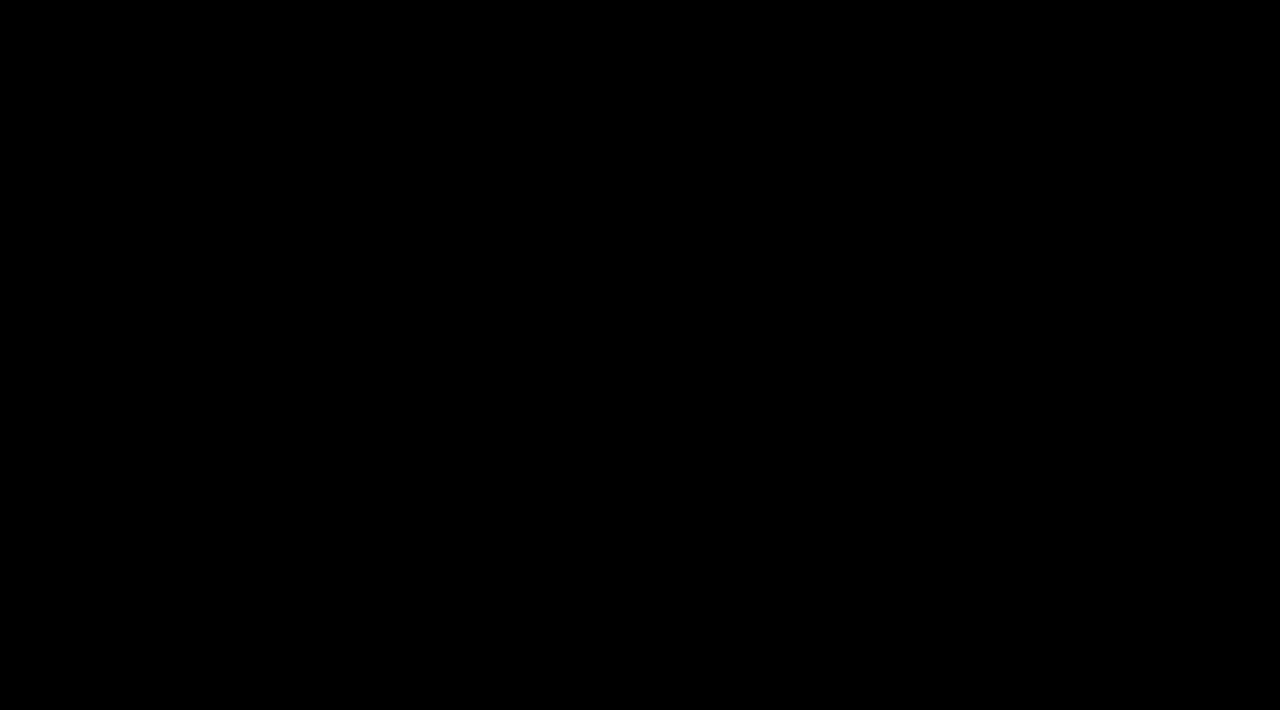
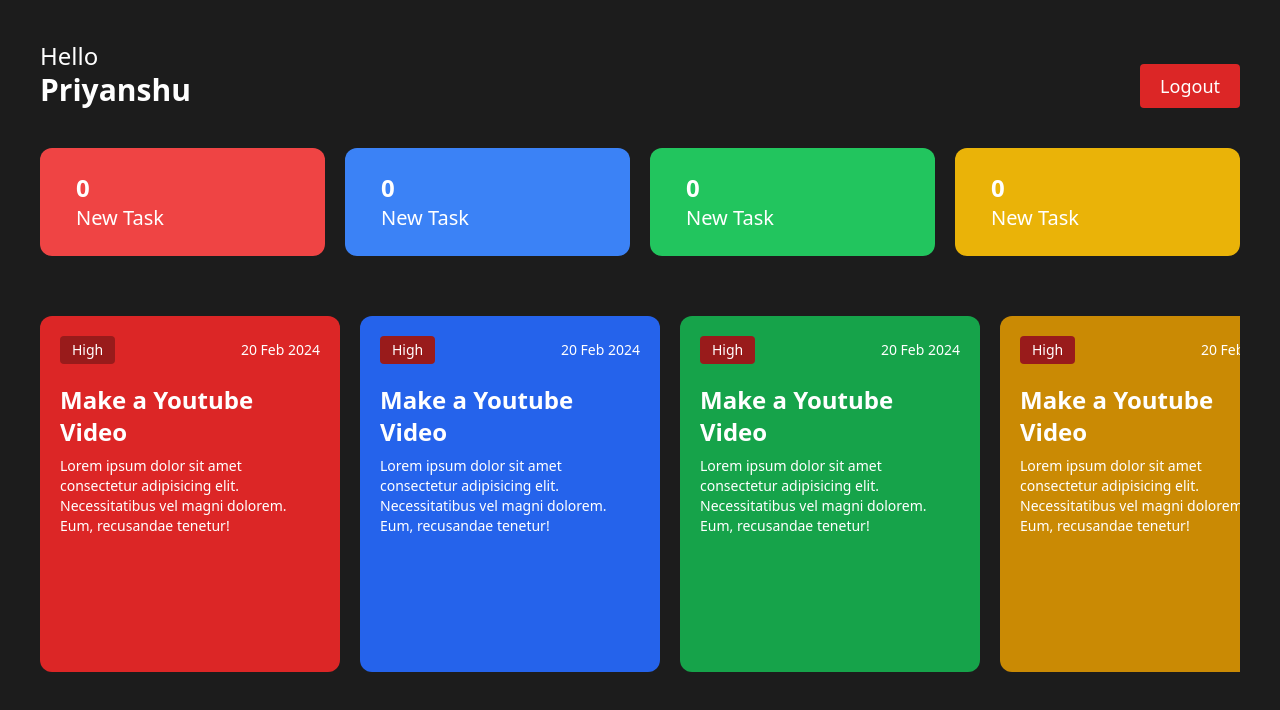
Before and after one commit to Thenameispaashu/EMS, a React (Vite) app: page / in a window 1280 px wide. Shown: the top 710 px of the page. Built offline with nearby package versions, Linux system fonts and the light colour scheme.

Commit message:
employee dashboard created

```diff
--- a/src/App.jsx
+++ b/src/App.jsx
@@ -1,11 +1,13 @@
 import React from 'react'
 import Login from './components/auth/Login'
+import EmployeeDashboard from './components/Dashboard/EmployeeDashboard'
 
 
 const App = () => {
   return (
     <>
     {/* <Login/> */}
+    <EmployeeDashboard/>
     </>
   )
 }
--- a/src/components/Dashboard/EmployeeDashboard.jsx
+++ b/src/components/Dashboard/EmployeeDashboard.jsx
@@ -0,0 +1,16 @@
+import React from 'react'
+import Header from '../Others/Header'
+import TaskListNumber from '../Others/TaskListNumber'
+import TaskList from '../TaskList/TaskList'
+
+const EmployeeDashboard = () => {
+  return (
+    <div className='p-10 bg-[#1c1c1c] h-screen ' >
+        <Header/>
+        <TaskListNumber />
+        <TaskList/>
+    </div>
+  )
+}
+
+export default EmployeeDashboard
--- /dev/null
+++ b/src/components/Others/Header.jsx
@@ -0,0 +1,14 @@
+import React from 'react'
+
+const Header = () => {
+  return (
+    <div className='flex items-end justify-between' >
+        <h1 className='text-2xl font-medium ' >
+            Hello <br /> <span className='text-3xl font-semibold ' >Priyanshu </span>
+        </h1>
+        <button className='bg-red-600 text-lg font-medium text-white px-5 py-2 rounded' >Logout</button>
+    </div>
+  )
+}
+
+export default Header
--- /dev/null
+++ b/src/components/Others/TaskListNumber.jsx
@@ -0,0 +1,27 @@
+import React from 'react'
+
+const TaskListNumber = () => {
+  return (
+    <div className='flex mt-10 justify-between gap-5 screen' >
+        <div className=" w-[45%] bg-red-500 rounded-xl px-9 py-6 ">
+            <h2 className='text-2xl font-semibold ' >0</h2>
+            <h3 className='text-xl font-medium' >New Task</h3>
+        </div>
+        <div className=" w-[45%] bg-blue-500 rounded-xl px-9 py-6 ">
+            <h2 className='text-2xl font-semibold ' >0</h2>
+            <h3 className='text-xl font-medium' >New Task</h3>
+        </div>
+        <div className=" w-[45%] bg-green-500 rounded-xl px-9 py-6 ">
+            <h2 className='text-2xl font-semibold ' >0</h2>
+            <h3 className='text-xl font-medium' >New Task</h3>
+        </div>
+        <div className=" w-[45%] bg-yellow-500 rounded-xl px-9 py-6 ">
+            <h2 className='text-2xl font-semibold ' >0</h2>
+            <h3 className='text-xl font-medium' >New Task</h3>
+        </div>
+
+    </div>
+  )
+}
+
+export default TaskListNumber
--- /dev/null
+++ b/src/components/TaskList/TaskList.jsx
@@ -0,0 +1,76 @@
+import React from 'react'
+
+const TaskList = () => {
+  return (
+    <div id='tasklist' className="h-[55%] flex overflow-x-auto items-center justify-start gap-5 flex-nowrap py-5 w-full mt-10">
+        <div className="h-full w-[300px] flex-shrink-0 p-5 bg-red-600 rounded-xl ">
+            <div className="flex justify-between items-center ">
+                <h3 className='bg-red-800 px-3 text-sm py-1 rounded  ' >High</h3>
+                <h4 className='text-sm' >20 Feb 2024</h4>
+            </div>
+            <h2 className='mt-5 text-2xl font-semibold ' >Make a Youtube Video</h2>
+            <p className='text-sm mt-2 '  > Lorem ipsum dolor sit amet consectetur adipisicing elit. Necessitatibus vel magni dolorem. Eum, recusandae tenetur! </p>
+        </div>
+        <div className="h-full w-[300px] flex-shrink-0 p-5 bg-blue-600 rounded-xl ">
+            <div className="flex justify-between items-center ">
+                <h3 className='bg-red-800 px-3 text-sm py-1 rounded  ' >High</h3>
+                <h4 className='text-sm' >20 Feb 2024</h4>
+            </div>
+            <h2 className='mt-5 text-2xl font-semibold ' >Make a Youtube Video</h2>
+            <p className='text-sm mt-2 '  > Lorem ipsum dolor sit amet consectetur adipisicing elit. Necessitatibus vel magni dolorem. Eum, recusandae tenetur! </p>
+        </div>
+        <div className="h-full w-[300px] flex-shrink-0 p-5 bg-green-600 rounded-xl ">
+            <div className="flex justify-between items-center ">
+                <h3 className='bg-red-800 px-3 text-sm py-1 rounded  ' >High</h3>
+                <h4 className='text-sm' >20 Feb 2024</h4>
+            </div>
+            <h2 className='mt-5 text-2xl font-semibold ' >Make a Youtube Video</h2>
+            <p className='text-sm mt-2 '  > Lorem ipsum dolor sit amet consectetur adipisicing elit. Necessitatibus vel magni dolorem. Eum, recusandae tenetur! </p>
+        </div>
+        <div className="h-full w-[300px] flex-shrink-0 p-5 bg-yellow-600 rounded-xl ">
+            <div className="flex justify-between items-center ">
+                <h3 className='bg-red-800 px-3 text-sm py-1 rounded  ' >High</h3>
+                <h4 className='text-sm' >20 Feb 2024</h4>
+            </div>
+            <h2 className='mt-5 text-2xl font-semibold ' >Make a Youtube Video</h2>
+            <p className='text-sm mt-2 '  > Lorem ipsum dolor sit amet consectetur adipisicing elit. Necessitatibus vel magni dolorem. Eum, recusandae tenetur! </p>
+        </div>
+        <div className="h-full w-[300px] flex-shrink-0 p-5 bg-red-600 rounded-xl ">
+            <div className="flex justify-between items-center ">
+                <h3 className='bg-red-800 px-3 text-sm py-1 rounded  ' >High</h3>
+                <h4 className='text-sm' >20 Feb 2024</h4>
+            </div>
+            <h2 className='mt-5 text-2xl font-semibold ' >Make a Youtube Video</h2>
+            <p className='text-sm mt-2 '  > Lorem ipsum dolor sit amet consectetur adipisicing elit. Necessitatibus vel magni dolorem. Eum, recusandae tenetur! </p>
+        </div>
+        <div className="h-full w-[300px] flex-shrink-0 p-5 bg-blue-600 rounded-xl ">
+            <div className="flex justify-between items-center ">
+                <h3 className='bg-red-800 px-3 text-sm py-1 rounded  ' >High</h3>
+                <h4 className='text-sm' >20 Feb 2024</h4>
+            </div>
+            <h2 className='mt-5 text-2xl font-semibold ' >Make a Youtube Video</h2>
+            <p className='text-sm mt-2 '  > Lorem ipsum dolor sit amet consectetur adipisicing elit. Necessitatibus vel magni dolorem. Eum, recusandae tenetur! </p>
+        </div>
+        <div className="h-full w-[300px] flex-shrink-0 p-5 bg-green-600 rounded-xl ">
+            <div className="flex justify-between items-center ">
+                <h3 className='bg-red-800 px-3 text-sm py-1 rounded  ' >High</h3>
+                <h4 className='text-sm' >20 Feb 2024</h4>
+            </div>
+            <h2 className='mt-5 text-2xl font-semibold ' >Make a Youtube Video</h2>
+            <p className='text-sm mt-2 '  > Lorem ipsum dolor sit amet consectetur adipisicing elit. Necessitatibus vel magni dolorem. Eum, recusandae tenetur! </p>
+        </div>
+        <div className="h-full w-[300px] flex-shrink-0 p-5 bg-yellow-600 rounded-xl ">
+            <div className="flex justify-between items-center ">
+                <h3 className='bg-red-800 px-3 text-sm py-1 rounded  ' >High</h3>
+                <h4 className='text-sm' >20 Feb 2024</h4>
+            </div>
+            <h2 className='mt-5 text-2xl font-semibold ' >Make a Youtube Video</h2>
+            <p className='text-sm mt-2 '  > Lorem ipsum dolor sit amet consectetur adipisicing elit. Necessitatibus vel magni dolorem. Eum, recusandae tenetur! </p>
+        </div>
+
+
+    </div>
+  )
+}
+
+export default TaskList
--- a/src/index.css
+++ b/src/index.css
@@ -10,3 +10,7 @@
   background-color: black;
 
 }
+
+#tasklist::-webkit-scrollbar{
+  display: none;
+}
```
